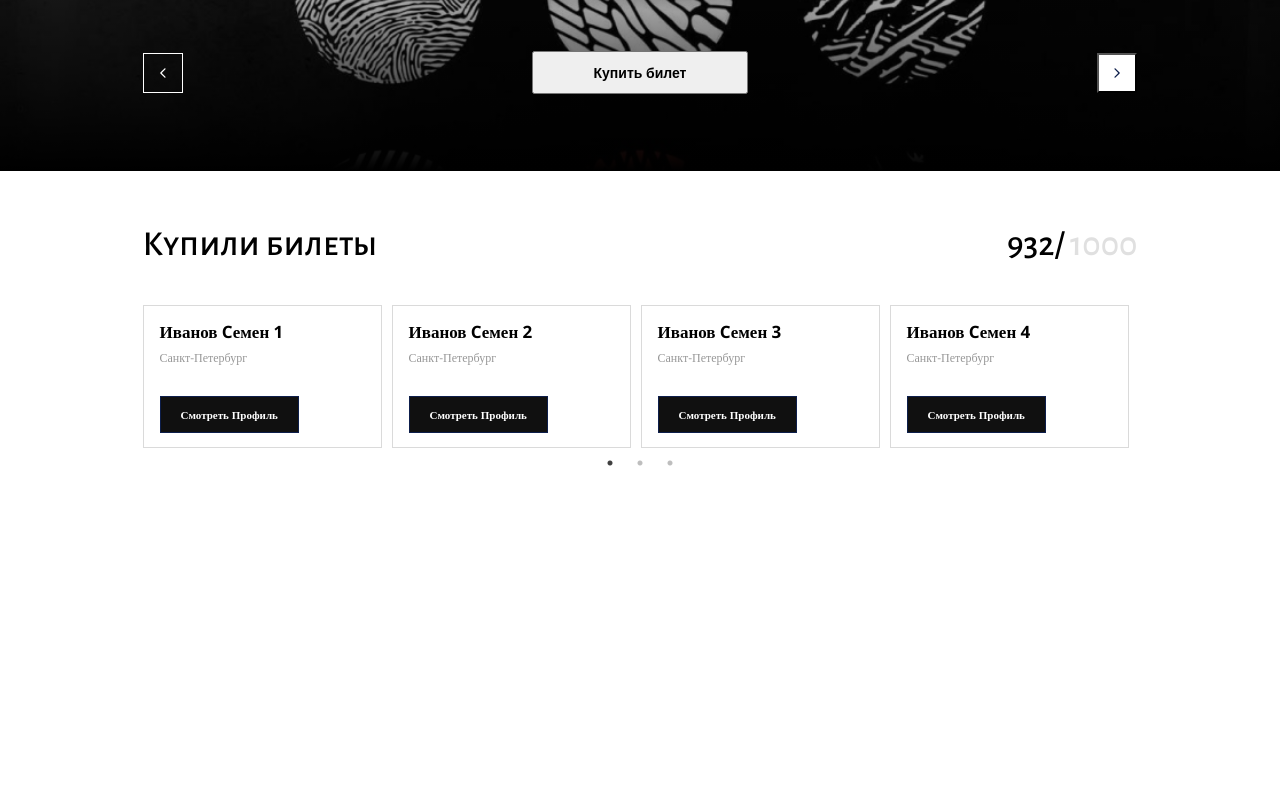
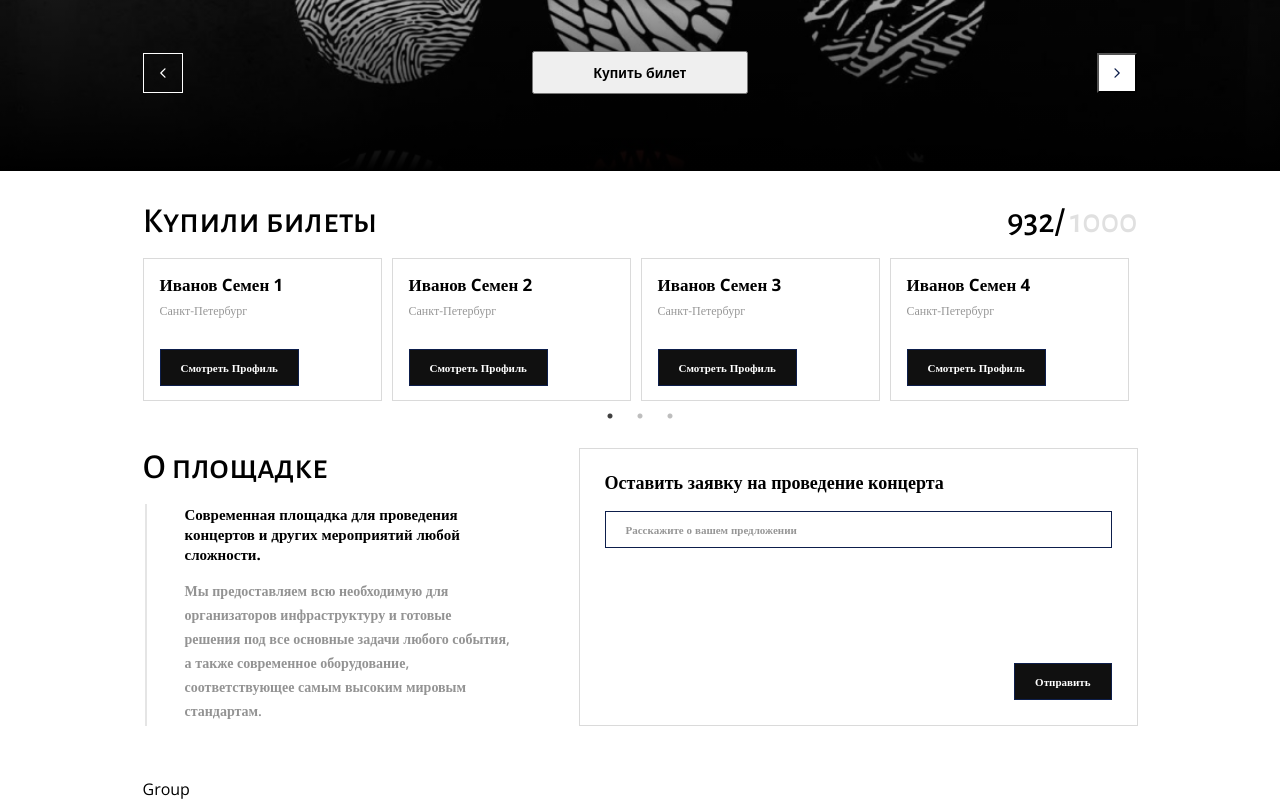
Before and after one commit to shumilina-polina/React-Users, a React (Create React App) app: page / in a window 1280 px wide. Shown: the part 338-1138 px from the top of the page. Before the commit the page ends 811 px from the top, so only its background shows below. Built offline with nearby package versions, Linux system fonts and the light colour scheme.

Commit message:
create: area section

```diff
--- a/src/pages/Home/Home.module.scss
+++ b/src/pages/Home/Home.module.scss
@@ -1 +1,157 @@
 @import "../../styles/variables.scss";
+
+.area {
+  display: flex;
+  align-items: center;
+  justify-content: space-between;
+  margin-bottom: 54px;
+  height: 278px;
+
+  .info {
+    width: 436px;
+
+    .title {
+      font-family: "Alegreya Sans SC";
+      font-style: normal;
+      font-weight: 500;
+      font-size: 35px;
+      line-height: 40px;
+      color: $text-color;
+      margin-bottom: 16px;
+    }
+    .wrapper_border {
+      position: relative;
+
+      &::before {
+        content: "";
+        width: 1px;
+        height: 100%;
+        position: absolute;
+        left: 2px;
+        top: 0;
+        border-left: 2px solid #e5e5e5;
+        z-index: -1;
+      }
+    }
+
+    .wrapper {
+      padding: 0 68px 0 42px;
+      text-align: left;
+      direction: rtl;
+      overflow-y: scroll;
+      overflow-x: hidden;
+      height: 222px;
+      scrollbar-color: rgba(13, 30, 75, 1) transparent;
+      scrollbar-width: thin;
+      width: 100%;
+
+      .scroll_wrapper {
+        direction: ltr;
+      }
+
+      .info_title,
+      .info_content {
+        font-family: "Open Sans";
+        font-style: normal;
+        margin-bottom: 15px;
+        &:last-of-type {
+          margin-bottom: 0;
+        }
+      }
+      .info_title {
+        font-weight: 700;
+        font-size: 15px;
+        line-height: 20px;
+        color: $text-color;
+      }
+      .info_content {
+        font-weight: 600;
+        font-size: 14px;
+        line-height: 24px;
+        color: #939393;
+      }
+
+      &::-webkit-scrollbar {
+        background: transparent;
+        width: 6px;
+      }
+      &::-webkit-scrollbar-thumb {
+        background: rgba(13, 30, 75, 1);
+      }
+    }
+  }
+
+  .bid {
+    flex-grow: 1;
+    height: 100%;
+    display: flex;
+    flex-direction: column;
+    justify-content: space-between;
+    padding: 13px 25px 25px 25px;
+    border: 1px solid rgba(218, 218, 218, 1);
+
+    &_title {
+      font-family: "Open Sans";
+      font-weight: 600;
+      font-size: 18px;
+      line-height: 40px;
+      color: $text-color;
+      margin-bottom: 9px;
+    }
+
+    form {
+      width: 100%;
+    }
+
+    &_textarea {
+      resize: vertical;
+      width: 100%;
+      max-height: 140px;
+      min-height: 37px;
+      padding: 10px 20px;
+      text-align: left;
+      border: 1px solid #0d1e4b;
+      background: inherit;
+      outline: none;
+      color: $text-color;
+      font-family: "Open Sans";
+      font-style: normal;
+      font-weight: 600;
+      font-size: 11px;
+      line-height: 15px;
+      text-overflow: ellipsis;
+      transition: box-shadow 0.3s ease;
+
+      &::-webkit-resizer {
+        // background-color: transparent;
+      }
+
+      &::placeholder {
+        color: #969696;
+        opacity: 1;
+        transition: opacity 0.3s ease;
+      }
+      &:focus {
+        box-shadow: 0 2px 6px rgba(0, 0, 0, 0.15);
+        &::placeholder {
+          opacity: 0;
+        }
+      }
+    }
+
+    &_button {
+      align-self: end;
+      width: min-content;
+      padding: 10px 20px;
+      background: $primary-color;
+      border: 1px solid #0d1e4b;
+      font-family: "Open Sans";
+      font-style: normal;
+      font-weight: 600;
+      font-size: 11px;
+      line-height: 15px;
+      text-transform: capitalize;
+      color: $secondary-color;
+    }
+  }
+}
--- a/src/pages/Home/Home.tsx
+++ b/src/pages/Home/Home.tsx
@@ -8,7 +8,56 @@ export const Home = () => {
       <MainPage />
       <div className="container">
         <Tickets />
-        {/* <Area /> */}
+        <section className={s.area}>
+          <div className={s.info}>
+            <h2 className={s.title}>О площадке</h2>
+
+            <div className={s.wrapper_border}>
+              <div className={s.wrapper}>
+                <div className={s.scroll_wrapper}>
+                  <h3 className={s.info_title}>
+                    Современная площадка для проведения концертов и других
+                    мероприятий любой сложности.
+                  </h3>
+                  <p className={s.info_content}>
+                    Мы предоставляем всю необходимую для организаторов
+                    инфраструктуру и готовые решения под все основные задачи
+                    любого события, а также современное оборудование,
+                    соответствующее самым высоким мировым стандартам.
+                  </p>
+                  <h3 className={s.info_title}>
+                    Современная площадка для проведения концертов и других
+                    мероприятий любой сложности.
+                  </h3>
+                  <p className={s.info_content}>
+                    Мы предоставляем всю необходимую для организаторов
+                    инфраструктуру и готовые решения под все основные задачи
+                    любого события, а также современное оборудование,
+                    соответствующее самым высоким мировым стандартам.
+                  </p>
+                </div>
+              </div>
+            </div>
+          </div>
+          <div className={s.bid}>
+            <div className={s.bid_wrapper}>
+              <h3 className={s.bid_title}>
+                Оставить заявку на проведение концерта
+              </h3>
+              <form>
+                <textarea
+                  tabIndex={1}
+                  placeholder="Расскажите о вашем предложении"
+                  className={s.bid_textarea}
+                  cols={10}
+                  rows={1}
+                ></textarea>
+              </form>
+            </div>
+            <button className={s.bid_button}>отправить</button>
+          </div>
+        </section>
+        <section>Group</section>
       </div>
     </>
   );
--- a/src/pages/Home/components/MainPage/MainPage.module.scss
+++ b/src/pages/Home/components/MainPage/MainPage.module.scss
@@ -1,6 +1,7 @@
 @import "../../../../styles/variables.scss";
 
 .main {
+  margin-bottom: 31px;
   background: no-repeat
       linear-gradient(
         0deg,
--- a/src/pages/Home/components/Tickets/Tickets.module.scss
+++ b/src/pages/Home/components/Tickets/Tickets.module.scss
@@ -1,7 +1,7 @@
 @import "../../../../styles/variables.scss";
 
 .tickets {
-  padding-top: 31px;
+  margin-bottom: 47px;
 
   .head {
     width: 100%;
--- a/src/pages/Home/components/Tickets/Tickets.tsx
+++ b/src/pages/Home/components/Tickets/Tickets.tsx
@@ -42,7 +42,7 @@ export const Tickets = () => {
 
       <Slider className={s.cards} {...settings}>
         {users.map((user) => (
-          <Card name={user.name} city={user.city} />
+          <Card key={user.name} name={user.name} city={user.city} />
         ))}
       </Slider>
     </section>
--- a/src/styles/index.scss
+++ b/src/styles/index.scss
@@ -2,6 +2,9 @@
 @import url("https://fonts.googleapis.com/css2?family=Alegreya+Sans+SC:wght@500;700&family=Open+Sans:wght@400;600;700&family=Roboto:wght@400;500;700&display=swap");
 
 *,
+h1,
+h2,
+h3,
 *::after,
 *::before {
   box-sizing: border-box;
@@ -17,6 +20,11 @@ body {
 button {
   outline: none;
   cursor: pointer;
+  box-shadow: none;
+  transition: box-shadow 0.2s ease;
+  &:hover {
+    box-shadow: 0 2px 8px rgba(0, 0, 0, 0.3);
+  }
 }
 
 .container {
```
